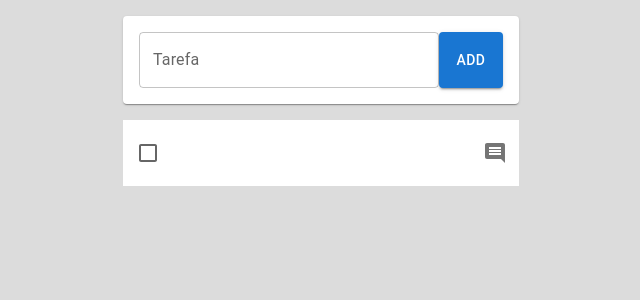
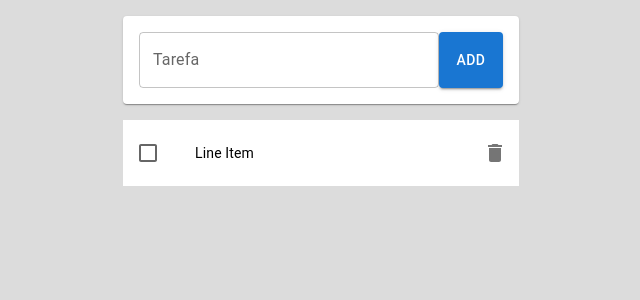
Before and after one commit to GeracNeto/to-do-list, a React (Create React App) app: page / in a window 1280 px wide. Shown: the top 300 px of the page, without its empty margins (319-959 px from the left). Built offline with nearby package versions, Linux system fonts and the light colour scheme.

Commit message:
Atualizado ícone da lista e inserido texto no primay para aparecer na tela

```diff
--- a/src/components/ToDoItem.jsx
+++ b/src/components/ToDoItem.jsx
@@ -7,6 +7,7 @@ import ListItemText from '@mui/material/ListItemText';
 import Checkbox from '@mui/material/Checkbox';
 import IconButton from '@mui/material/IconButton';
 import CommentIcon from '@mui/icons-material/Comment';
+import DeleteIcon from '@mui/icons-material/Delete';
 
 export default function ToDoItem() {
 
@@ -14,7 +15,7 @@ export default function ToDoItem() {
     <ListItem
     secondaryAction={
       <IconButton edge="end" aria-label="comments">
-        <CommentIcon />
+        <DeleteIcon />
       </IconButton>
     }
     disablePadding
@@ -27,7 +28,7 @@ export default function ToDoItem() {
           disableRipple
         />
       </ListItemIcon>
-      <ListItemText/>
+      <ListItemText primary={'Line Item'}/>
     </ListItemButton>
   </ListItem>
   );
```
